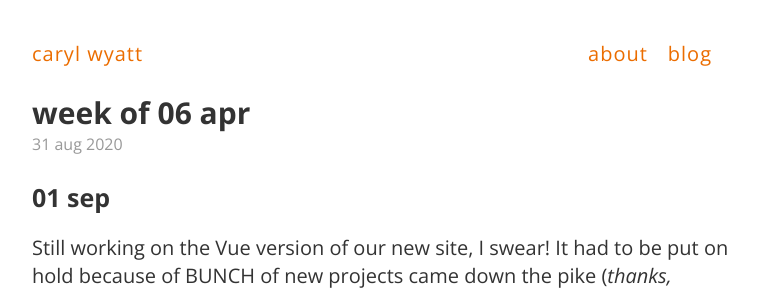
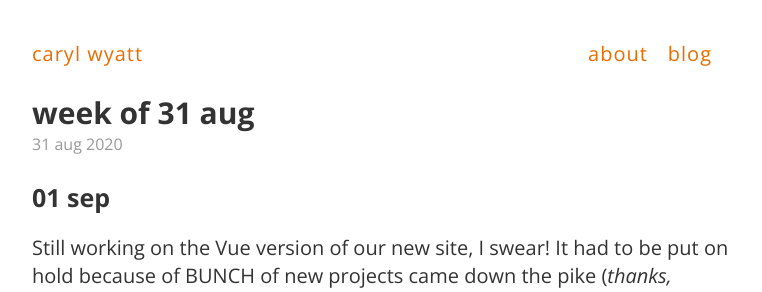
Before and after one commit to carylwyatt/carylwyatt.github.io, a Jekyll site: the page built from _posts/2020-08-31-week-of-aug-31.md, in a window 1280 px wide. Shown: the top 292 px of the page, without its empty margins (258-1020 px from the left). Built offline with Jekyll 4.4.1, drawn with Linux system fonts in a browser that asks for light colours; emoji names are drawn with the system emoji font.

Commit message:
typo :sob:

```diff
--- a/_posts/2020-08-31-week-of-aug-31.md
+++ b/_posts/2020-08-31-week-of-aug-31.md
@@ -1,6 +1,6 @@
 ---
 layout: post
-title: "week of 06 apr"
+title: "week of 31 aug"
 date: 2020-08-31
 ---
 
```
